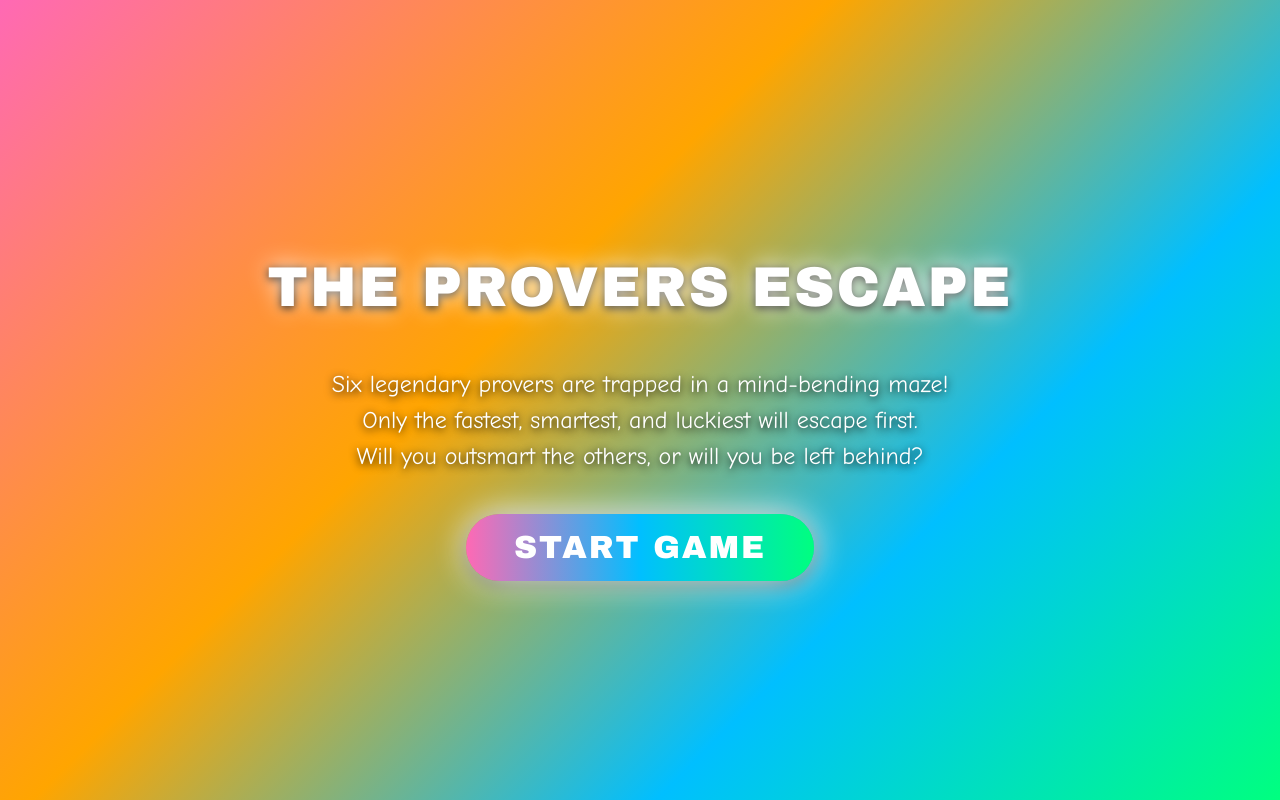
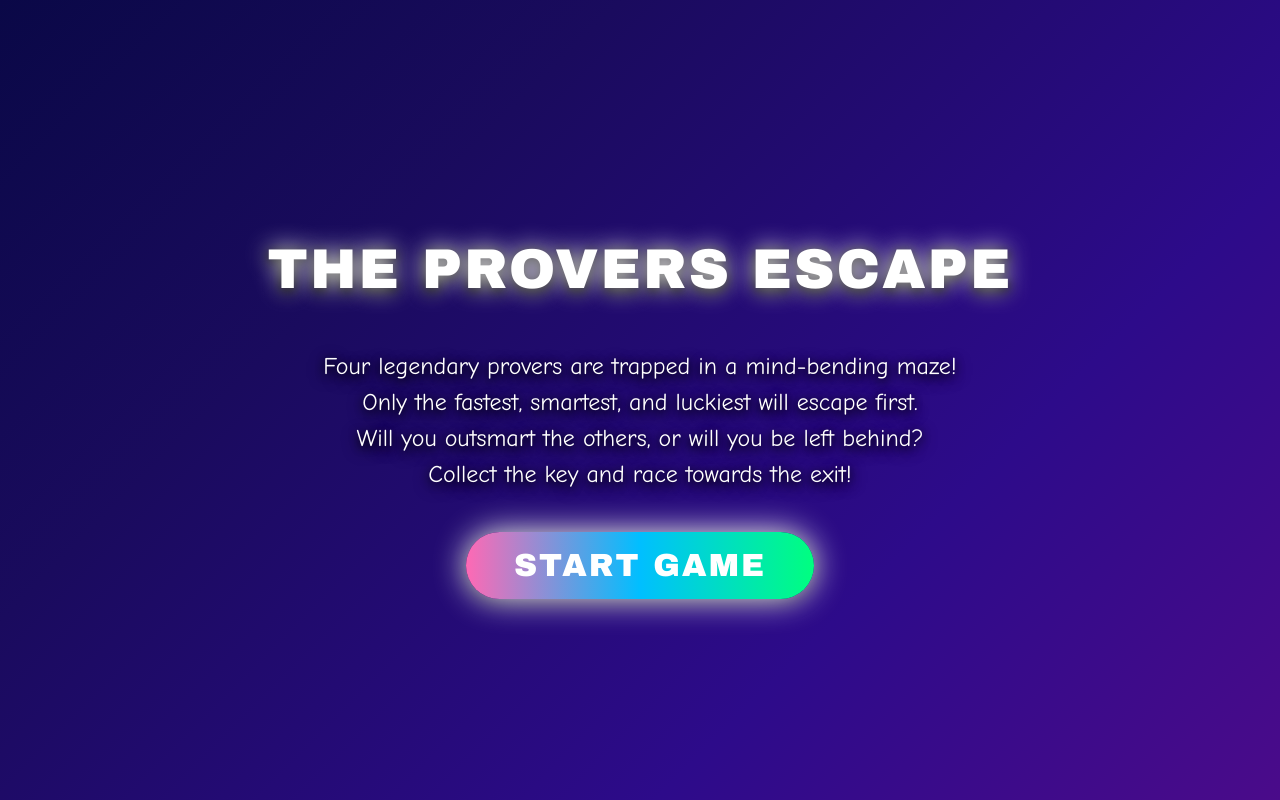
Before and after one commit to Godwin987/escape-the-maze, a plain HTML site: page index.html in a window 1280 px wide. Drawn offline with Linux system fonts and the light colour scheme.

Commit message:
changed homescreen background color

```diff
--- a/index.html
+++ b/index.html
@@ -9,9 +9,10 @@
 <body>
   <div id="welcome-screen">
     <h1>THE PROVERS ESCAPE</h1>
-    <p class="desc">Six legendary provers are trapped in a mind-bending maze!<br>
+    <p class="desc">Four legendary provers are trapped in a mind-bending maze!<br>
     Only the fastest, smartest, and luckiest will escape first.<br>
-    Will you outsmart the others, or will you be left behind?</p>
+    Will you outsmart the others, or will you be left behind?<br>
+    Collect the key and race towards the exit!</p>
     <button id="start-btn">START GAME</button>
   </div>
   <canvas id="gameCanvas" width="600" height="600" style="display:none;"></canvas>
--- a/style.css
+++ b/style.css
@@ -25,7 +25,7 @@ body {
     top: 0; left: 0; right: 0; bottom: 0;
     width: 100vw;
     height: 100vh;
-    background: linear-gradient(135deg, #ff69b4 0%, #ffa500 40%, #00bfff 70%, #00ff7f 100%);
+    background: linear-gradient(135deg, #0a0847 0%, #1a0b5e 30%, #2d0b8a 70%, #4a0b8a 100%);
     display: flex;
     flex-direction: column;
     justify-content: center;
@@ -38,19 +38,19 @@ body {
 
 #welcome-screen h1 {
     font-size: 3.5rem;
-    color: #fff;
+    color: #ffffff;
     font-family: 'Arial Black', Arial, sans-serif;
-    text-shadow: 0 0 24px #fff, 0 2px 8px #000;
+    text-shadow: 0 0 24px #fff, 0 2px 8px #000, 0 4px 16px #000;
     margin-bottom: 1.5rem;
     letter-spacing: 2px;
 }
 
 #welcome-screen .desc {
     font-size: 1.5rem;
-    color: #fff;
+    color: #ffffff;
     font-family: 'Comic Sans MS', Comic Sans, cursive, sans-serif;
     margin-bottom: 2.5rem;
-    text-shadow: 0 2px 8px #000;
+    text-shadow: 0 2px 8px #000, 0 4px 16px #000;
     line-height: 1.5;
 }
 
```
